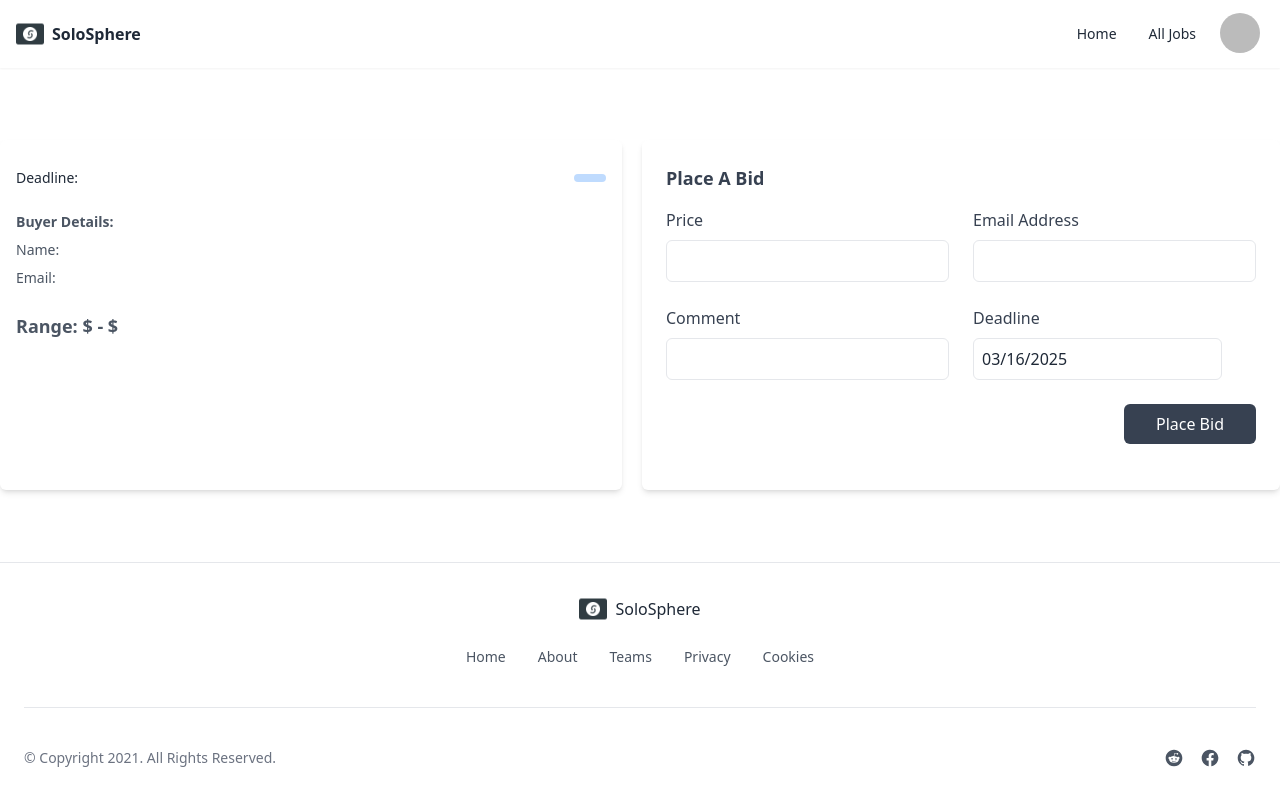
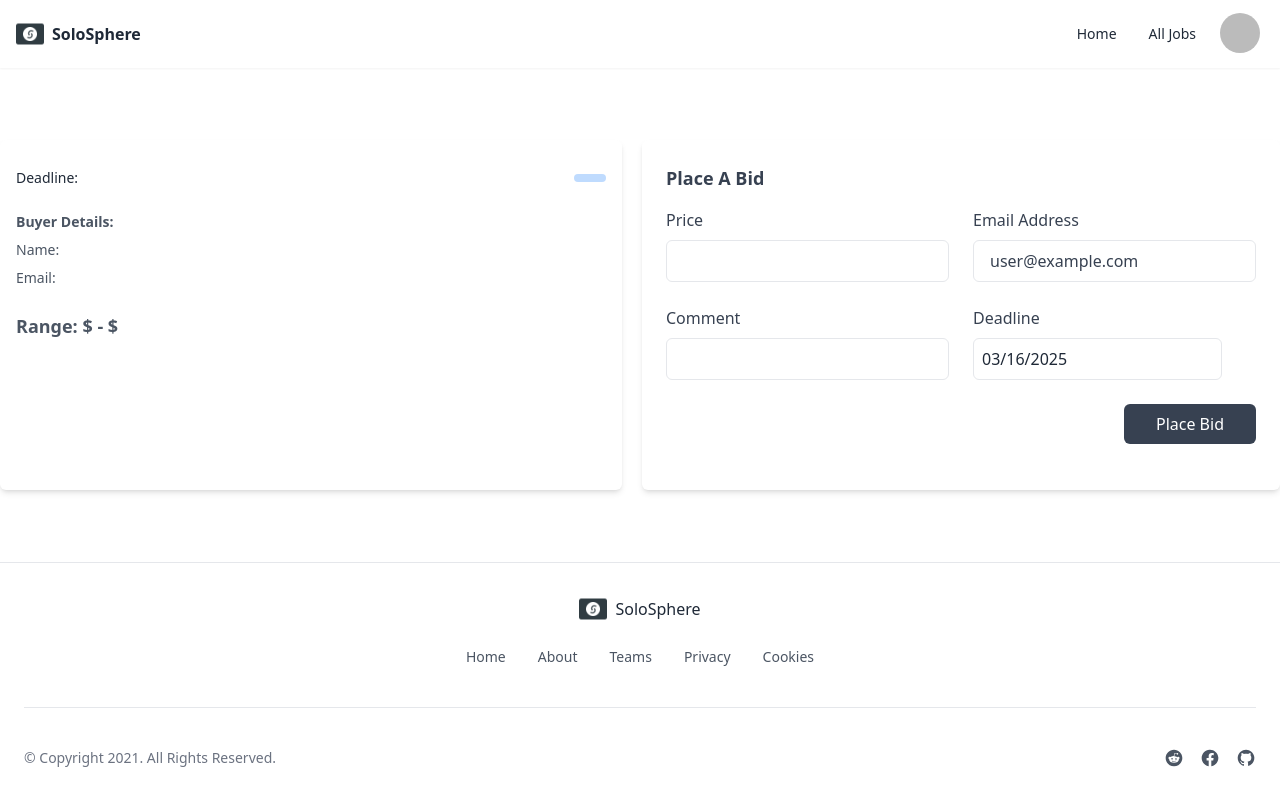
Before and after one commit to rifatrahman1/Job-Solo-Sphere, a React (Vite) app in the folder client/: page /job/1 in a window 1280 px wide. Built offline with nearby package versions, Linux system fonts and the light colour scheme; no server answers; sample sign-in values are in the browser's storage.

Commit message:
added to solo sphere job details

```diff
--- a/client/src/pages/JobDetails.jsx
+++ b/client/src/pages/JobDetails.jsx
@@ -1,11 +1,13 @@
-import { useState, useEffect } from 'react'
+import { useState, useEffect, useContext } from 'react'
 import { format } from "date-fns";
 import { useParams } from 'react-router-dom'
 import DatePicker from 'react-datepicker'
 import axios from 'axios'
 import 'react-datepicker/dist/react-datepicker.css'
+import { AuthContext } from '../providers/AuthProvider';
 
 const JobDetails = () => {
+  const { user } = useContext(AuthContext)
   const [startDate, setStartDate] = useState(new Date())
   const { id } = useParams();
   const [job, set_job] = useState({});
@@ -30,15 +32,23 @@ const JobDetails = () => {
     _id,
     deadline, } = job || {};
 
+  const handle_submit = (event) => {
+    event.preventDefault();
+    const form = form.target;
+    const price = form.price.value;
+    const email = user?.email;
+    const comment = form.comment.value;
+  }
+
   return (
-    <div className='flex flex-col md:flex-row justify-around gap-5  items-center min-h-[calc(100vh-306px)] md:max-w-screen-xl mx-auto '>
+    <div className='flex flex-col md:flex-row justify-around gap-5  items-center min-h-[calc(100vh-306px)] md:max-w-screen-xl mx-auto'>
       {/* Job Details */}
       <div className='flex-1  px-4 py-7 bg-white rounded-md shadow-md md:min-h-[350px]'>
         <div className='flex items-center justify-between'>
           <span className='text-sm font-light text-gray-800 '>
             Deadline: {deadline && (
               <span className='text-xs font-light text-gray-800 '>
-                 {format(new Date(deadline), "P")}
+                {format(new Date(deadline), "P")}
               </span>
             )}
           </span>
@@ -108,6 +118,7 @@ const JobDetails = () => {
                 id='emailAddress'
                 type='email'
                 name='email'
+                defaultValue={user?.email}
                 disabled
                 className='block w-full px-4 py-2 mt-2 text-gray-700 bg-white border border-gray-200 rounded-md   focus:border-blue-400 focus:ring-blue-300 focus:ring-opacity-40  focus:outline-none focus:ring'
               />
```
